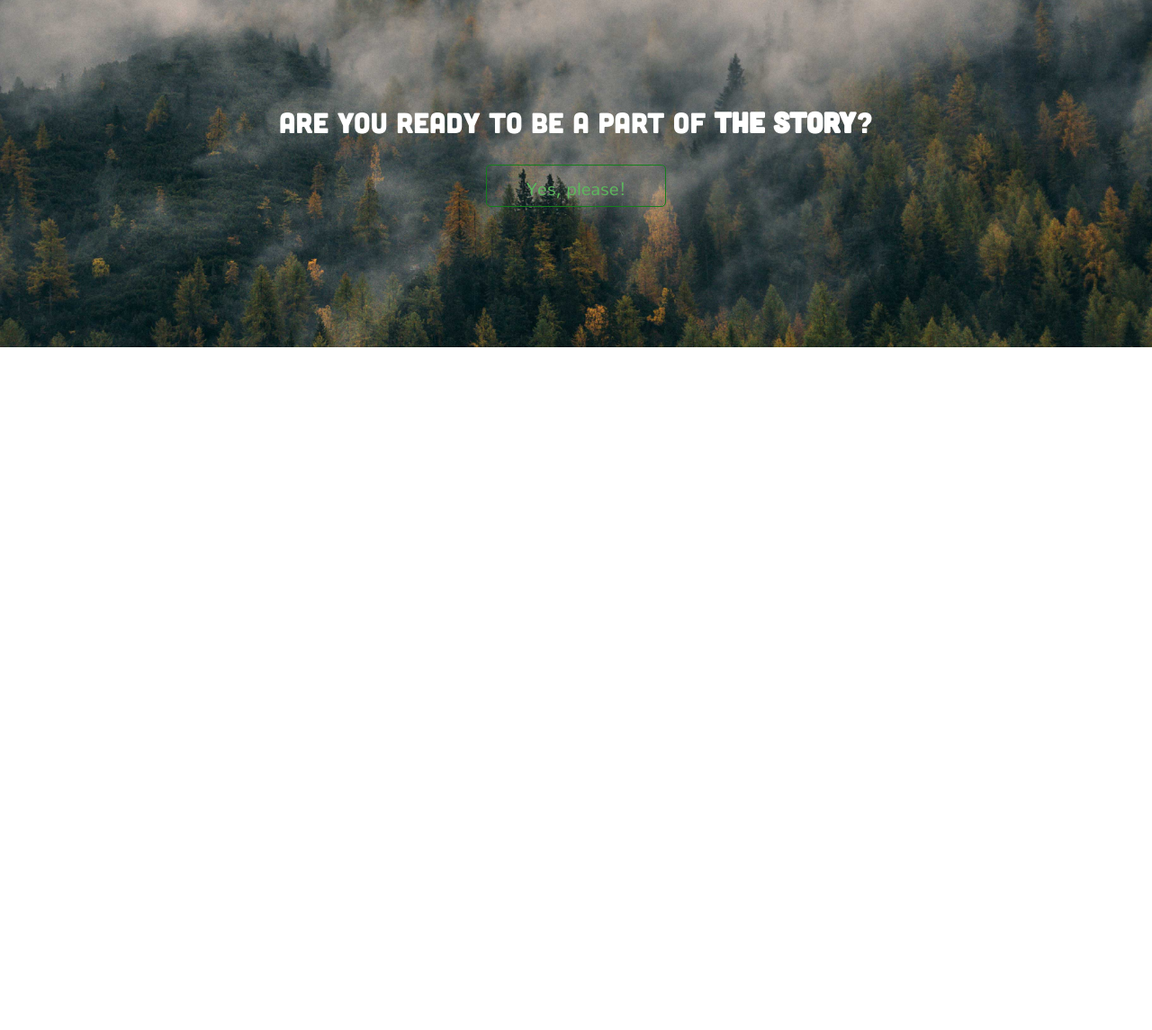
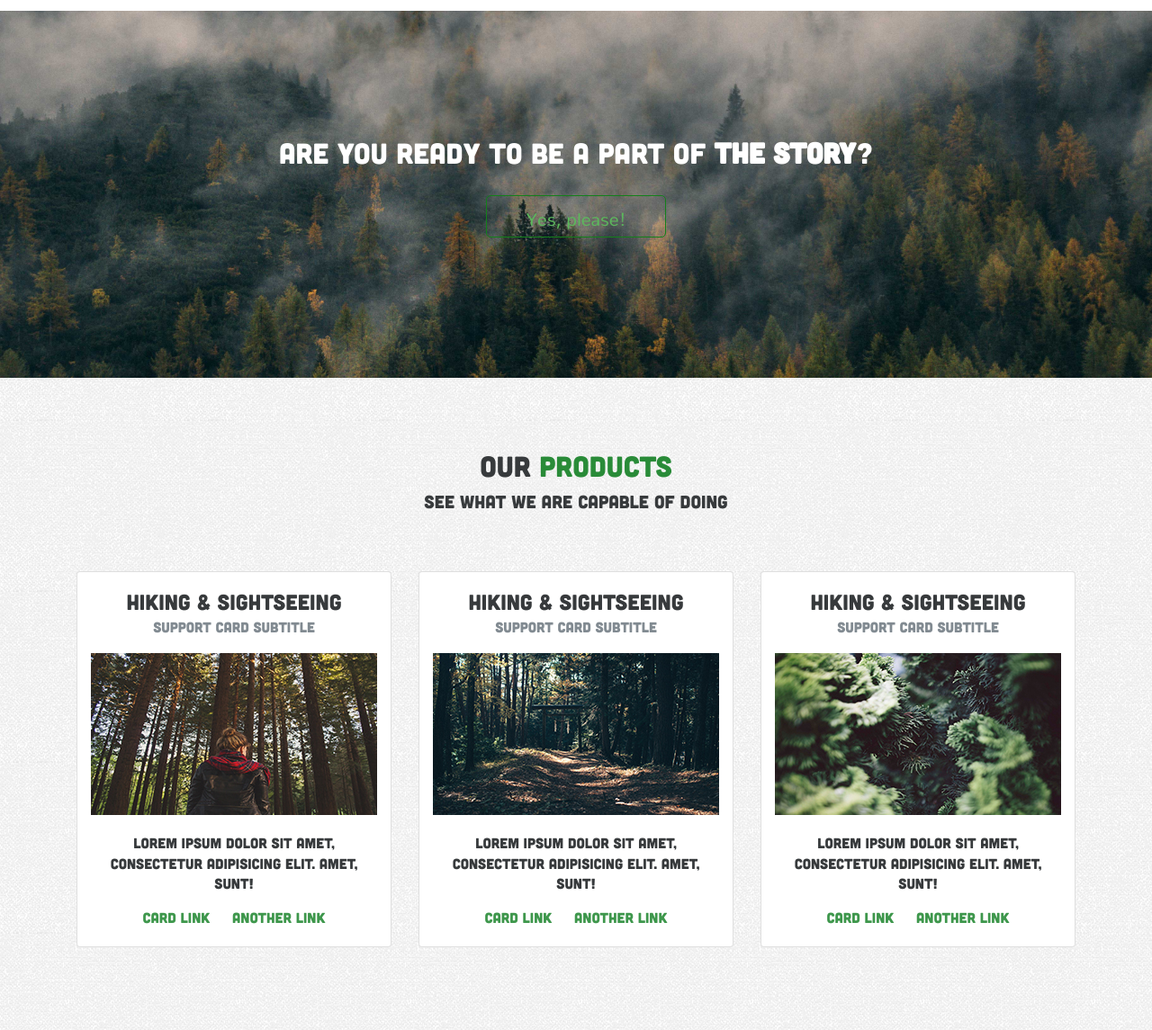
Before and after one commit to AndriiSavchuk/BootStrap4, a website: page app/index.html in a window 1280 px wide. Shown: the part 2680-3825 px from the top of the page at 90% size. Before the commit the page ends 3066 px from the top, so only its background shows below. Drawn offline with Linux system fonts and the light colour scheme.

Commit message:
Added section products

```diff
--- a/app/index.html
+++ b/app/index.html
@@ -162,6 +162,59 @@
             </div>
         </section>
 
+        <section id="products">
+            <div class="container">
+                <h2 class="headings">Our <span class="bold-green">products</span></h2>
+                <p class="lead  under-heading">See what we are capable of doing</p>
+                <div class="row">
+                    <div class="col-sm-4">
+                        <div class="card">
+                            <div class="card-block">
+                                <h4 class="card-title">Hiking &amp; Sightseeing</h4>
+                                <h6 class="card-subtitle text-muted">Support card subtitle</h6>
+                            </div>
+                            <img src="img/tree1.jpg" alt="Card image" />
+                            <div class="card-block">
+                                <p class="card-text">Lorem ipsum dolor sit amet, consectetur adipisicing elit. Amet, sunt!</p>
+                                <a href="#" class="card-link">Card link</a>
+                                <a href="#" class="card-link">Another link</a>
+                            </div>
+                        </div>
+                    </div>
+
+                    <div class="col-sm-4">
+                        <div class="card">
+                            <div class="card-block">
+                                <h4 class="card-title">Hiking &amp; Sightseeing</h4>
+                                <h6 class="card-subtitle text-muted">Support card subtitle</h6>
+                            </div>
+                            <img src="img/tree2.jpg" alt="Card image" />
+                            <div class="card-block">
+                                <p class="card-text">Lorem ipsum dolor sit amet, consectetur adipisicing elit. Amet, sunt!</p>
+                                <a href="#" class="card-link">Card link</a>
+                                <a href="#" class="card-link">Another link</a>
+                            </div>
+                        </div>
+                    </div>
+
+                    <div class="col-sm-4">
+                        <div class="card">
+                            <div class="card-block">
+                                <h4 class="card-title">Hiking &amp; Sightseeing</h4>
+                                <h6 class="card-subtitle text-muted">Support card subtitle</h6>
+                            </div>
+                            <img src="img/tree3.jpg" alt="Card image" />
+                            <div class="card-block">
+                                <p class="card-text">Lorem ipsum dolor sit amet, consectetur adipisicing elit. Amet, sunt!</p>
+                                <a href="#" class="card-link">Card link</a>
+                                <a href="#" class="card-link">Another link</a>
+                            </div>
+                        </div>
+                    </div>
+                </div>
+            </div>
+        </section>
+
 
         <script src="js/scripts.min.js"></script>
     </body>
--- a/app/sass/main.sass
+++ b/app/sass/main.sass
@@ -90,6 +90,7 @@
     .timeline
         list-style: none
         padding: 20px 0 80px
+        margin-top: 50px
         position: relative
         &:before
             content: ''
@@ -158,6 +159,31 @@
     text-align: center
 
 
+/*---- Products styles ----*/
+
+#products
+    padding: 5rem 0
+    color: $font-color-secondary
+    text-align: center
+    .card
+        margin-top: 3rem
+        img
+            height: 180px
+            transition: 1s
+            &:hover
+                transform: scale(1.1)
+                transition: 1s
+
+        a
+            color: rgba(19, 128, 36, 0.82)
+            transition: 0.5s
+            &:hover
+                color: rgb(19, 128, 36)
+                transition: 0.5s
+
+
+
+
 
 /* End of Custom styles */
 
```
Also changed, not shown: app/css/main.min.css.
